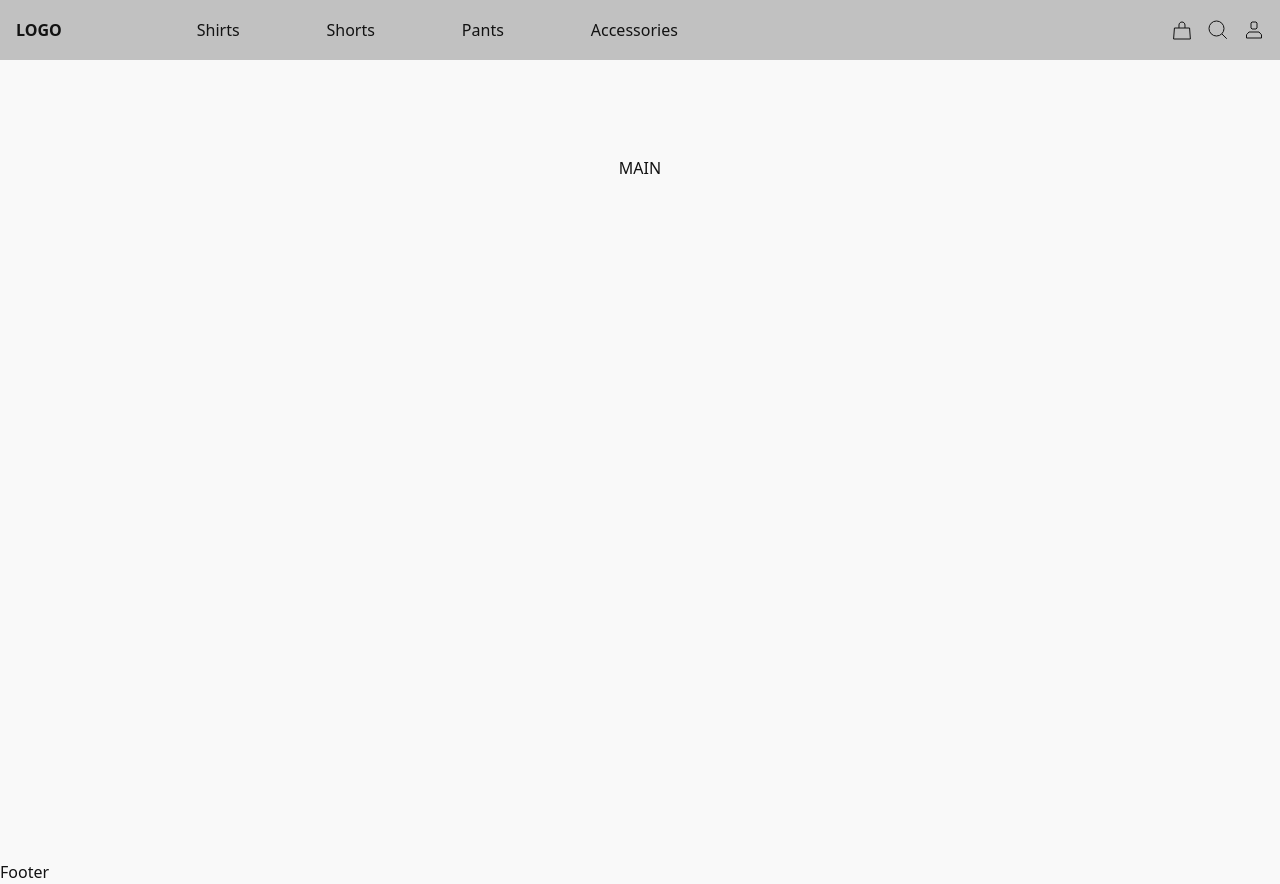
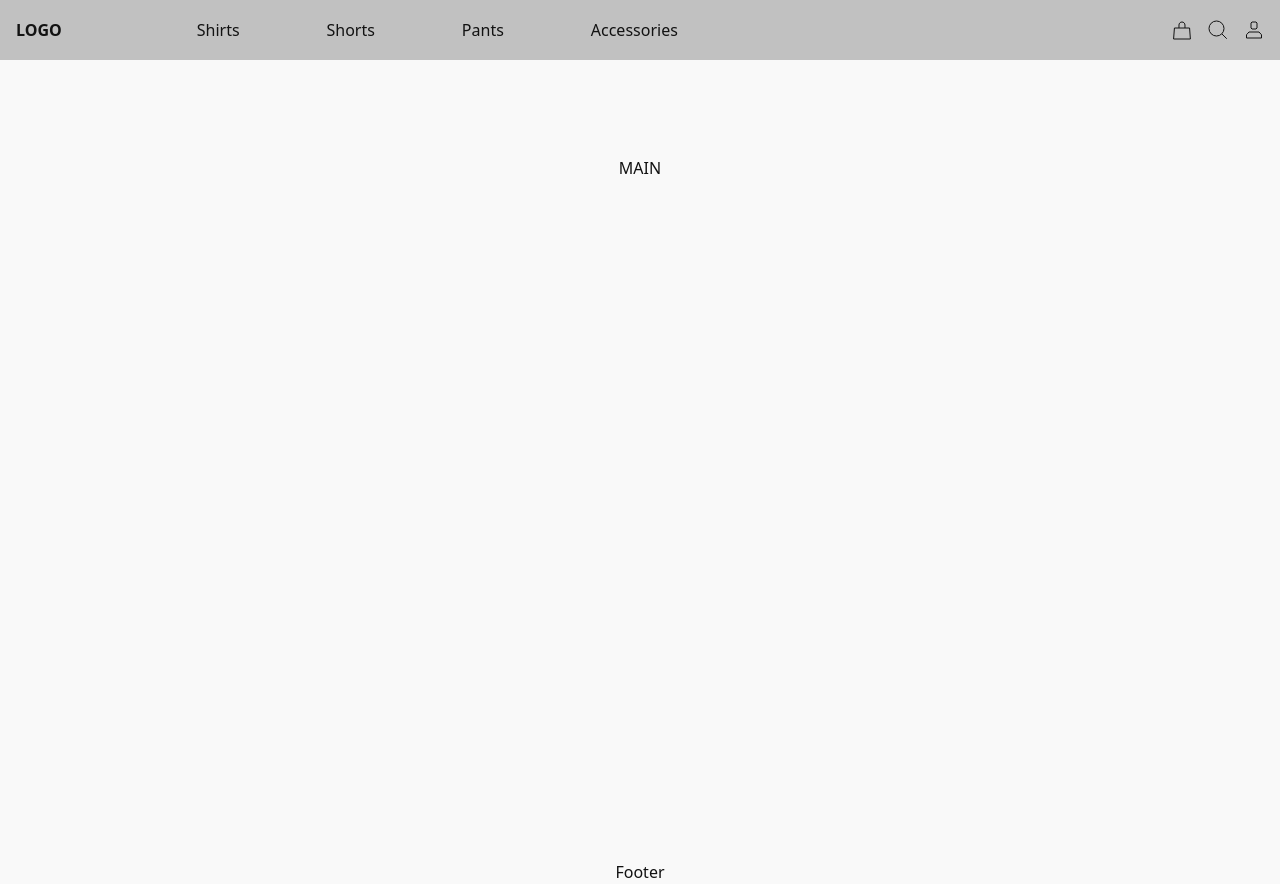
Before and after one commit to duncanmatt/ecomm_next, a Next.js app: page / in a window 1280 px wide. Built offline with nearby package versions, Linux system fonts and the light colour scheme.

Commit message:
center footer

```diff
--- a/src/components/Layout.tsx
+++ b/src/components/Layout.tsx
@@ -9,7 +9,7 @@ const Layout = ({ children }: LayoutProps) => {
 		<>
 			<Header />
 			<div className='h-screen z-0'>{children}</div>
-			<div>Footer</div>
+			<div className='text-center'>Footer</div>
 		</>
 	);
 };
```
